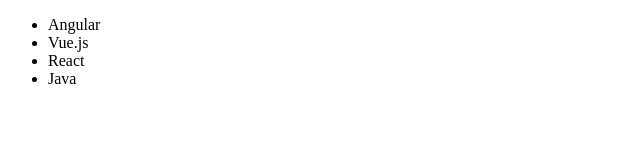
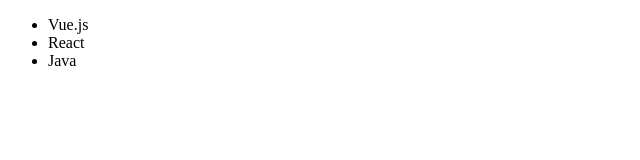
Before and after one commit to Fernanda-ttorres/Atividade_Git, a plain HTML site: page index.html in a window 1280 px wide. Shown: the full height of the page, 0-640 px from the left. Drawn offline with Linux system fonts and the light colour scheme.

Commit message:
updating course list

```diff
--- a/index.html
+++ b/index.html
@@ -6,7 +6,6 @@
 </head>
 <body>
     <ul>
-        <li>Angular</li>
         <li>Vue.js</li>
         <li>React</li>
         <li>Java</li>
```
